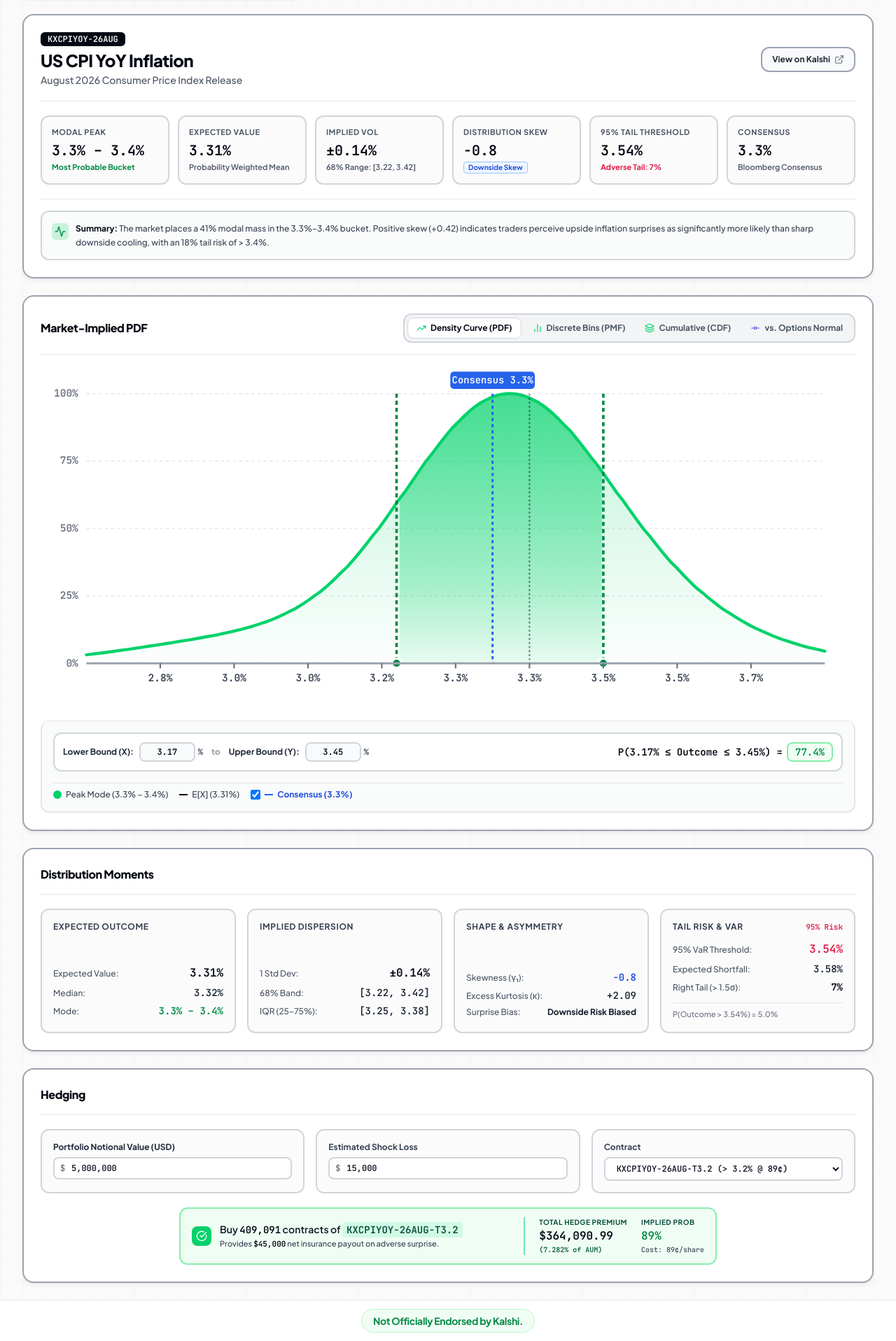
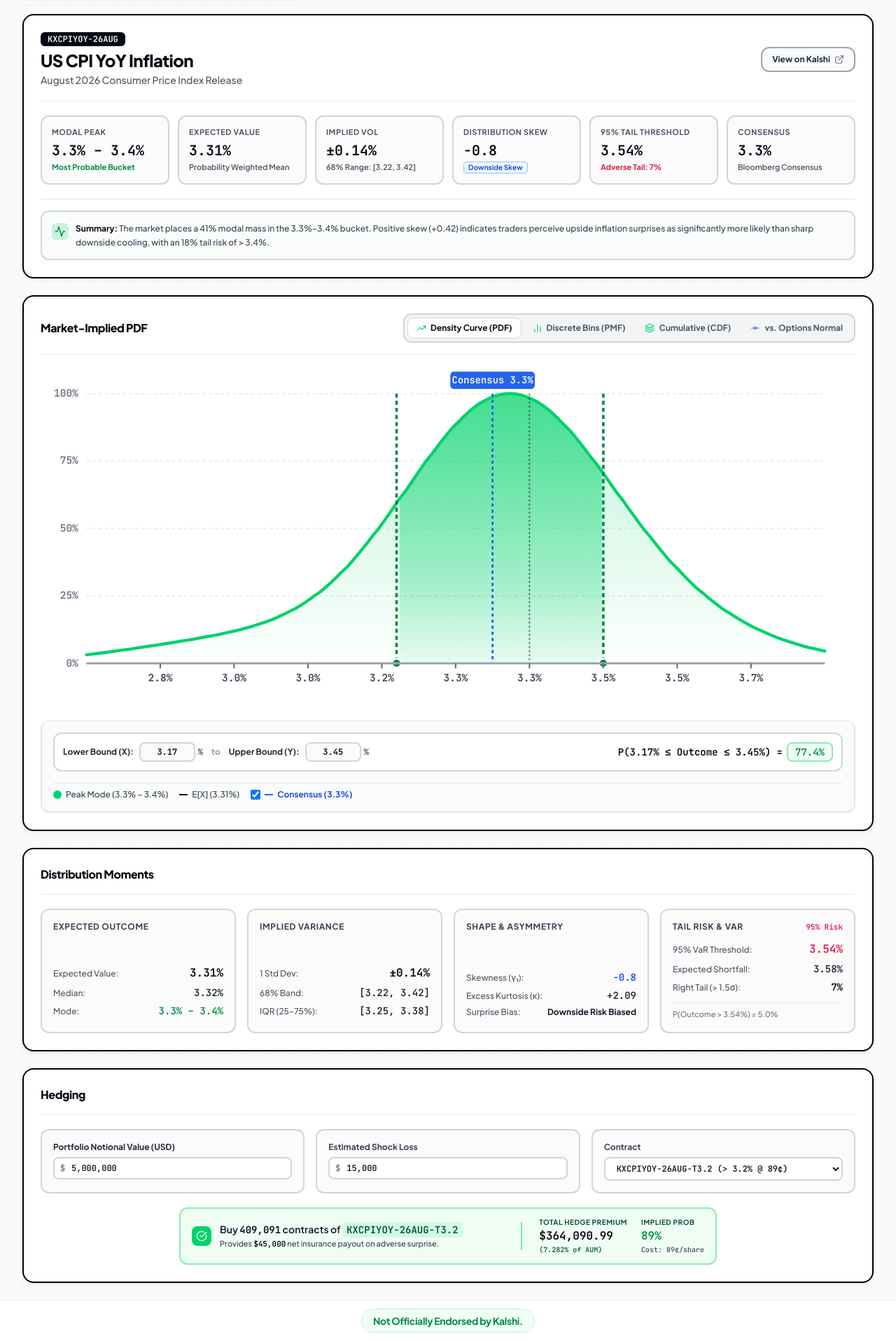
Before and after one commit to mokshnow/macro-density, a React (Vite) app: page / in a window 1280 px wide. Shown: the part 217-2134 px from the top of the page at 70% size. Built offline with nearby package versions, Linux system fonts and the light colour scheme.

Commit message:
Set outer card borders to solid black and rename Implied Dispersion to Implied Variance

```diff
--- a/src/components/DensityChart.tsx
+++ b/src/components/DensityChart.tsx
@@ -356,7 +356,7 @@ export const DensityChart: React.FC<DensityChartProps> = ({ market }) => {
   };
 
   return (
-    <div className="bg-white rounded-2xl border-2 border-gray-400 shadow-md shadow-gray-900/5 p-5 sm:p-6 mb-6">
+    <div className="bg-white rounded-2xl border-2 border-black shadow-md shadow-gray-900/5 p-5 sm:p-6 mb-6">
       {/* Header Controls Bar */}
       <div className="flex flex-col md:flex-row md:items-center justify-between gap-4 pb-4 border-b border-gray-200">
         <div>
--- a/src/components/HedgingSimulator.tsx
+++ b/src/components/HedgingSimulator.tsx
@@ -72,7 +72,7 @@ export const HedgingSimulator: React.FC<HedgingSimulatorProps> = ({ market }) =>
   const totalHedgePremium = requiredContracts * contractCostDollars;
 
   return (
-    <div className="bg-white rounded-2xl border-2 border-gray-400 shadow-md shadow-gray-900/5 p-5 sm:p-6 mb-0">
+    <div className="bg-white rounded-2xl border-2 border-black shadow-md shadow-gray-900/5 p-5 sm:p-6 mb-0">
       <div className="flex flex-col sm:flex-row sm:items-center justify-between gap-2 pb-4 border-b border-gray-200 mb-5">
         <h3 className="text-base font-extrabold text-gray-950 tracking-tight">
           Hedging
@@ -143,8 +143,8 @@ export const HedgingSimulator: React.FC<HedgingSimulatorProps> = ({ market }) =>
       </div>
 
       {/* Output / Hedge Sizing Banner (Compact & Centered) */}
-      <div className="max-w-3xl mx-auto bg-[#F0FDF4] border-2 border-[#86EFAC] rounded-xl p-3 sm:px-4 sm:py-3 flex flex-col md:flex-row md:items-center justify-between gap-3 shadow-2xs">
-        <div className="flex items-center gap-3">
+      <div className="max-w-3xl mx-auto bg-[#F0FDF4] border-2 border-[#86EFAC] rounded-xl p-3 sm:px-4 sm:py-3 flex flex-col md:flex-row md:items-center justify-between gap-3 sm:gap-4 shadow-2xs">
+        <div className="flex items-center gap-3 flex-1">
           <div className="p-1.5 rounded-lg bg-[#00D26A] text-white shrink-0 shadow-2xs">
             <CheckCircle className="w-4 h-4" />
           </div>
@@ -159,7 +159,10 @@ export const HedgingSimulator: React.FC<HedgingSimulatorProps> = ({ market }) =>
           </div>
         </div>
 
-        <div className="flex items-center gap-5 border-t md:border-t-0 md:border-l-2 border-emerald-300 pt-2 md:pt-0 md:pl-5 shrink-0">
+        {/* Dedicated Centered Vertical Divider */}
+        <div className="hidden md:block w-[2px] h-10 bg-emerald-300 mx-2 shrink-0 self-center rounded-full" />
+
+        <div className="flex items-center gap-5 border-t md:border-t-0 border-emerald-300 pt-2 md:pt-0 shrink-0">
           <div>
             <div className="text-[10px] uppercase text-emerald-900 font-bold tracking-wider">
               Total Hedge Premium
--- a/src/components/MacroHeroCard.tsx
+++ b/src/components/MacroHeroCard.tsx
@@ -26,7 +26,7 @@ export const MacroHeroCard: React.FC<MacroHeroCardProps> = ({ market }) => {
     : null;
 
   return (
-    <div className="bg-white rounded-2xl border-2 border-gray-400 shadow-md shadow-gray-900/5 p-5 sm:p-6 mb-6">
+    <div className="bg-white rounded-2xl border-2 border-black shadow-md shadow-gray-900/5 p-5 sm:p-6 mb-6">
       {/* Top row: Title, Meta, and Kalshi Link */}
       <div className="flex flex-col md:flex-row md:items-center justify-between gap-4 pb-5 border-b border-gray-200">
         <div>
--- a/src/components/MarketSelector.tsx
+++ b/src/components/MarketSelector.tsx
@@ -40,7 +40,7 @@ export const MarketSelector: React.FC<MarketSelectorProps> = ({
               className={`group text-left p-4 rounded-xl transition-all relative border-2 text-sm ${
                 isSelected
                   ? 'bg-white border-2 border-[#00D26A] ring-2 ring-[#00D26A]/20 shadow-md'
-                  : 'bg-white hover:bg-gray-50 border-2 border-gray-400 hover:border-gray-600 shadow-sm'
+                  : 'bg-white hover:bg-gray-50 border-2 border-black hover:border-gray-800 shadow-sm'
               }`}
             >
               {isSelected && (
--- a/src/components/RiskMomentsCard.tsx
+++ b/src/components/RiskMomentsCard.tsx
@@ -8,7 +8,7 @@ interface RiskMomentsCardProps {
 
 export const RiskMomentsCard: React.FC<RiskMomentsCardProps> = ({ moments, unitSuffix }) => {
   return (
-    <div className="bg-white rounded-2xl border-2 border-gray-400 shadow-md shadow-gray-900/5 p-5 sm:p-6 mb-6">
+    <div className="bg-white rounded-2xl border-2 border-black shadow-md shadow-gray-900/5 p-5 sm:p-6 mb-6">
       <div className="flex items-center justify-between pb-4 border-b border-gray-200 mb-5">
         <h3 className="text-base font-extrabold text-gray-950 tracking-tight">
           Distribution Moments
@@ -49,7 +49,7 @@ export const RiskMomentsCard: React.FC<RiskMomentsCardProps> = ({ moments, unitS
         <div className="p-4 rounded-xl bg-gray-50/70 border-2 border-gray-300 hover:border-gray-400 shadow-xs transition-colors flex flex-col justify-between">
           <div className="flex items-center justify-between mb-2">
             <span className="text-xs font-bold text-gray-700 uppercase tracking-wider">
-              Implied Dispersion
+              Implied Variance
             </span>
           </div>
           <div className="space-y-1.5 my-1">
--- a/src/components/StressTestCard.tsx
+++ b/src/components/StressTestCard.tsx
@@ -340,7 +340,7 @@ export const StressTestCard: React.FC<StressTestCardProps> = ({ market }) => {
   };
 
   return (
-    <div className="bg-white rounded-2xl border-2 border-gray-400 shadow-md shadow-gray-900/5 p-5 sm:p-6 mb-6">
+    <div className="bg-white rounded-2xl border-2 border-black shadow-md shadow-gray-900/5 p-5 sm:p-6 mb-6">
       {/* Header Bar */}
       <div className="flex flex-col sm:flex-row sm:items-center justify-between gap-3 pb-4 border-b border-gray-200 mb-5">
         <div className="flex items-center gap-2.5">
```
